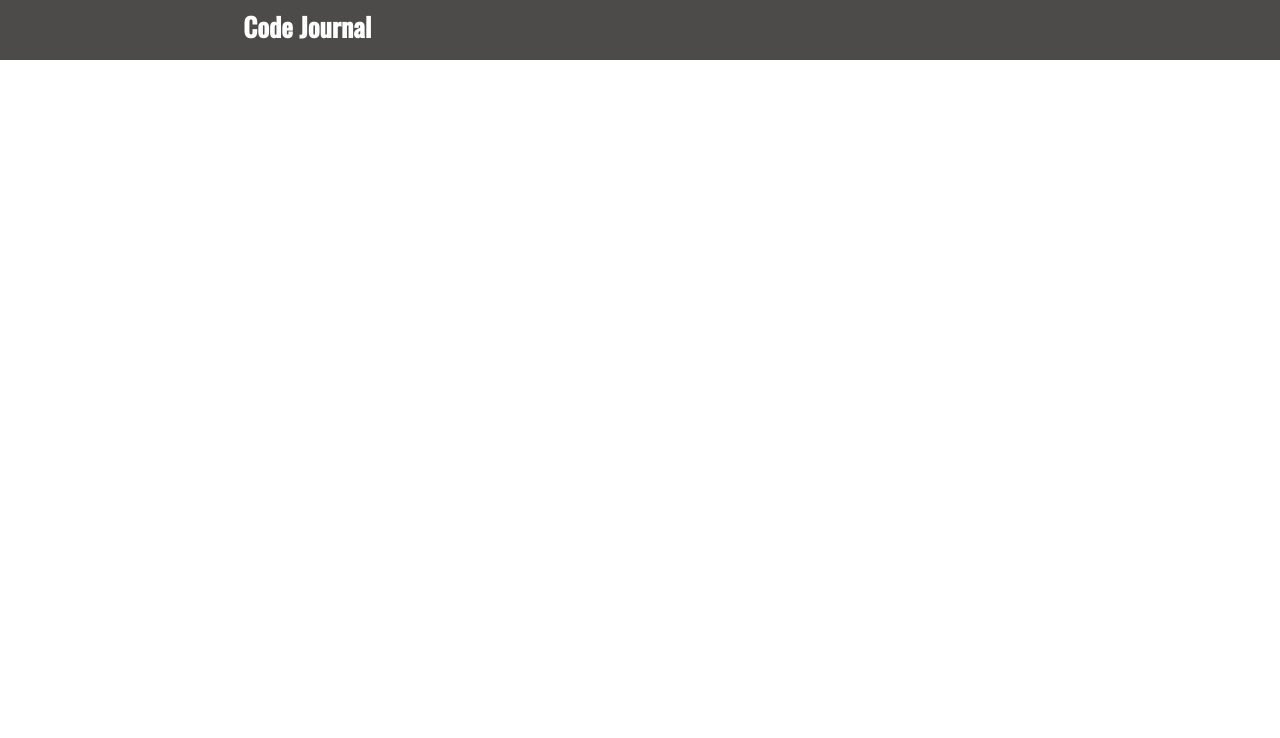
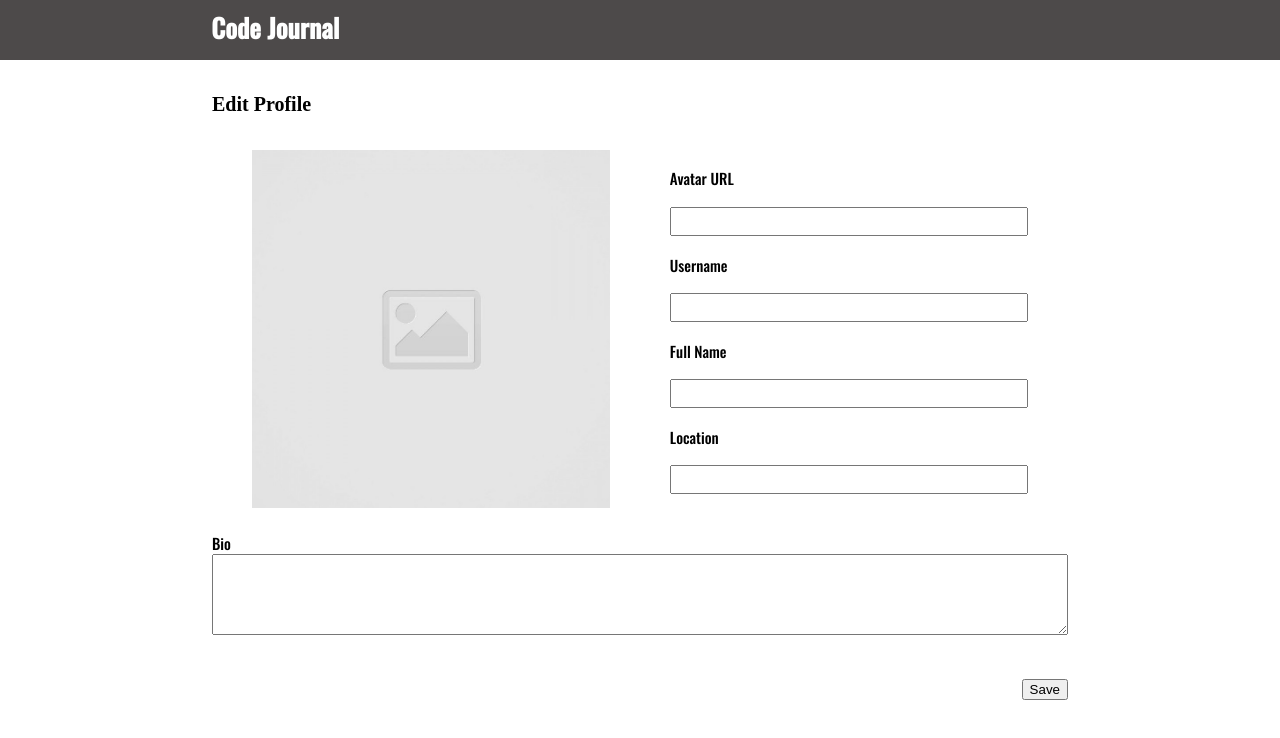
Before and after one commit to keivanmojmali/code-journal, a website: page index.html in a window 1280 px wide. Drawn offline with nearby package versions, Linux system fonts and the light colour scheme.

Commit message:
working on js listeners now

```diff
--- a/css/styles.css
+++ b/css/styles.css
@@ -1,3 +1,12 @@
+body {
+  box-sizing: border-box;
+  display: flex;
+  flex-direction: column;
+  justify-content: center;
+  align-content: center;
+  min-width: 320px;
+}
+
 header {
   font-family: 'Oswald', sans-serif;
   font-size: 13px;
@@ -5,11 +14,81 @@ header {
   color: white;
   width: 100%;
   height: 60px;
+}
+
+.flex {
+  display: flex;
+  flex-wrap: wrap;
+}
+
+.relative {
   position: relative;
 }
 
-header > h1 {
+.flex-center {
+  display: flex;
+  justify-content: center;
+}
+
+.center-align {
   position: absolute;
-  top: -17%;
-  left: 19%;
+  left: 16.5%;
+  top: -15%;
 }
+
+.form-container {
+  display: flex;
+  flex-wrap: wrap;
+  justify-content: space-evenly;
+  width: 70%;
+}
+
+.col-full {
+  width: 100%;
+}
+
+.col-half > img {
+  width: 100%;
+}
+
+.col-half {
+  width: 90%;
+}
+
+.header {
+  font-size: 20px;
+}
+
+.margin-twenty {
+  margin: 20px;
+}
+
+.form-label {
+  font-family: 'Oswald', sans-serif;
+  font-size: 15px;
+}
+
+.flex-column {
+  display: flex;
+  flex-direction: column;
+  justify-content: space-evenly;
+}
+
+input {
+  height: 8%;
+}
+
+.full-wide {
+  width: 100%;
+}
+
+.align-end {
+  display: flex;
+  justify-content: flex-end;
+}
+
+@media only screen and (min-width: 660px) {
+  .col-half {
+    width: 40%;
+  }
+}
--- a/index.html
+++ b/index.html
@@ -16,11 +16,44 @@
       <link rel="stylesheet" href="css/styles.css">
     </head>
     <body>
-      <header>
-        <h1>Code Journal</h1>
+      <header class="relative">
+        <h1 class="center-align">Code Journal</h1>
       </header>
       <main>
-        <div data-view="edit-profile"></div>
+
+        <div data-view="edit-profile">
+
+          <form class="flex-center" action="" method="GET" id="userForm">
+
+            <div class="form-container">
+              <div class="col-full margin-twenty">
+                <h1 class="header">Edit Profile</h1>
+              </div>
+             <div class="col-half">
+                <img src="./images/placeholder-image-square.jpg" alt="placeholder image">
+              </div>
+              <div class="col-half flex-column">
+                <label for="url" class="form-label">Avatar URL</label>
+                <input type="url" name="url" id="url" required>
+                <label for="username" class="form-label">Username</label>
+                <input type="username" name="username" id="username" minlength="6" maxlength="18" required>
+                <label for="full-name" class="form-label">Full Name</label>
+                <input type="text" name="full-name" id="fullName" required>
+                <label for="location" class="form-label">Location</label>
+                <input type="text" name="location" id="location" required>
+              </div>
+
+              <div class="col-full margin-twenty">
+               <label for="bio" class="form-label">Bio</label>
+                <textarea class="full-wide" name="bio" id="bio" cols="10" rows="5"></textarea>
+              </div>
+              <div class="col-full align-end margin-twenty">
+                <button class="submit">Save</button>
+              </div>
+            </div>
+          </form>
+        </div>
+
       </main>
       <script src="js/data.js"></script>
       <script src="js/main.js"></script>
```
